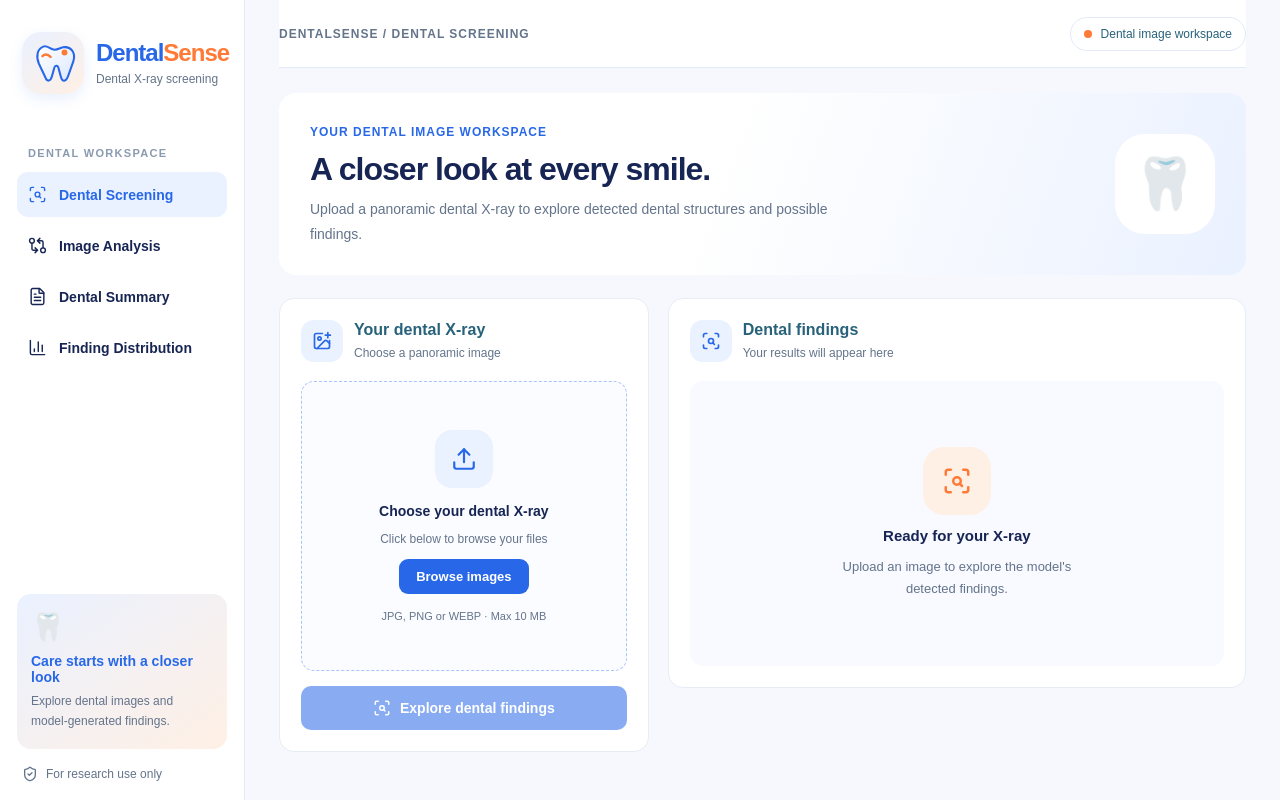
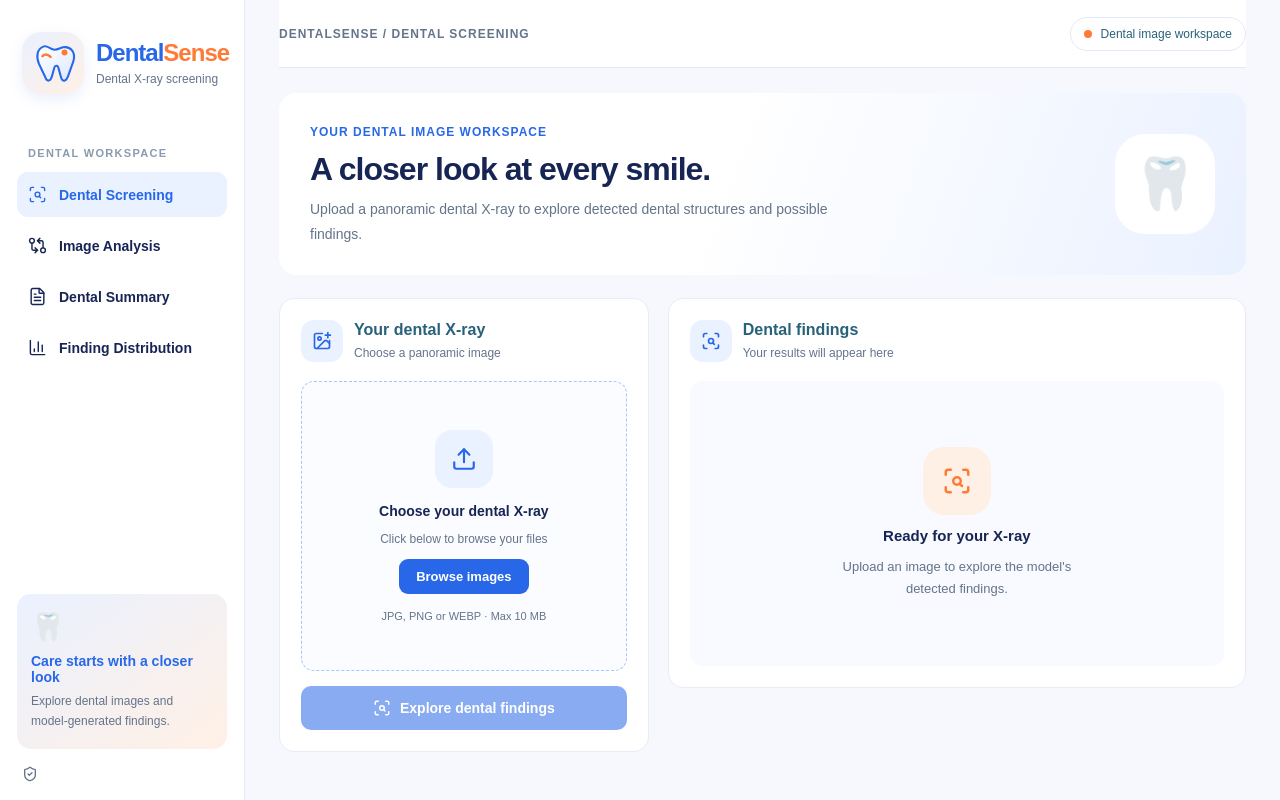
Before and after one commit to harshitapathania08-hash/DentalSense-YOLO, a React app in the folder frontend/: page / in a window 1280 px wide. Built offline with nearby package versions, Linux system fonts and the light colour scheme; the HTML template or start-up script is replaced by a standard one.

Commit message:
Remove research use only footer

```diff
--- a/frontend/src/App.jsx
+++ b/frontend/src/App.jsx
@@ -391,7 +391,7 @@ function App() {
 
         <div className="sidebar-footer">
           <ShieldCheck size={16} />
-          <span>For research use only</span>
+
         </div>
       </aside>
 
```
